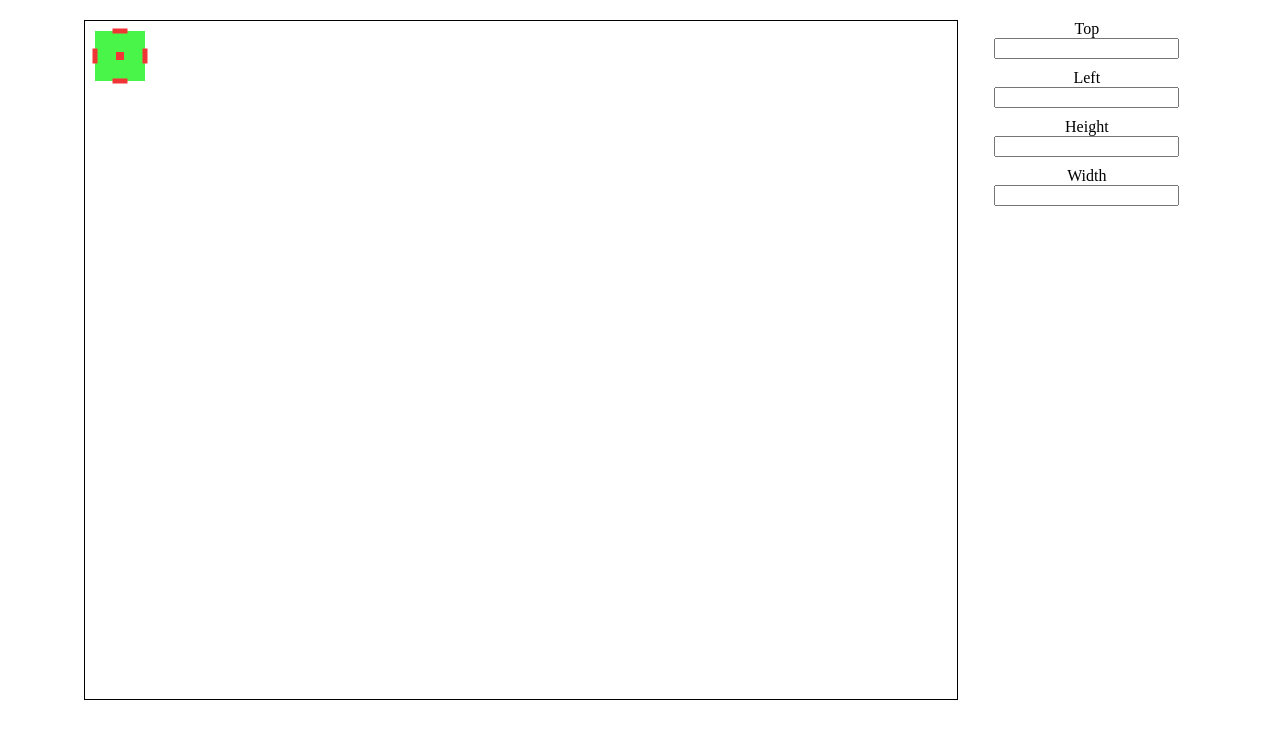
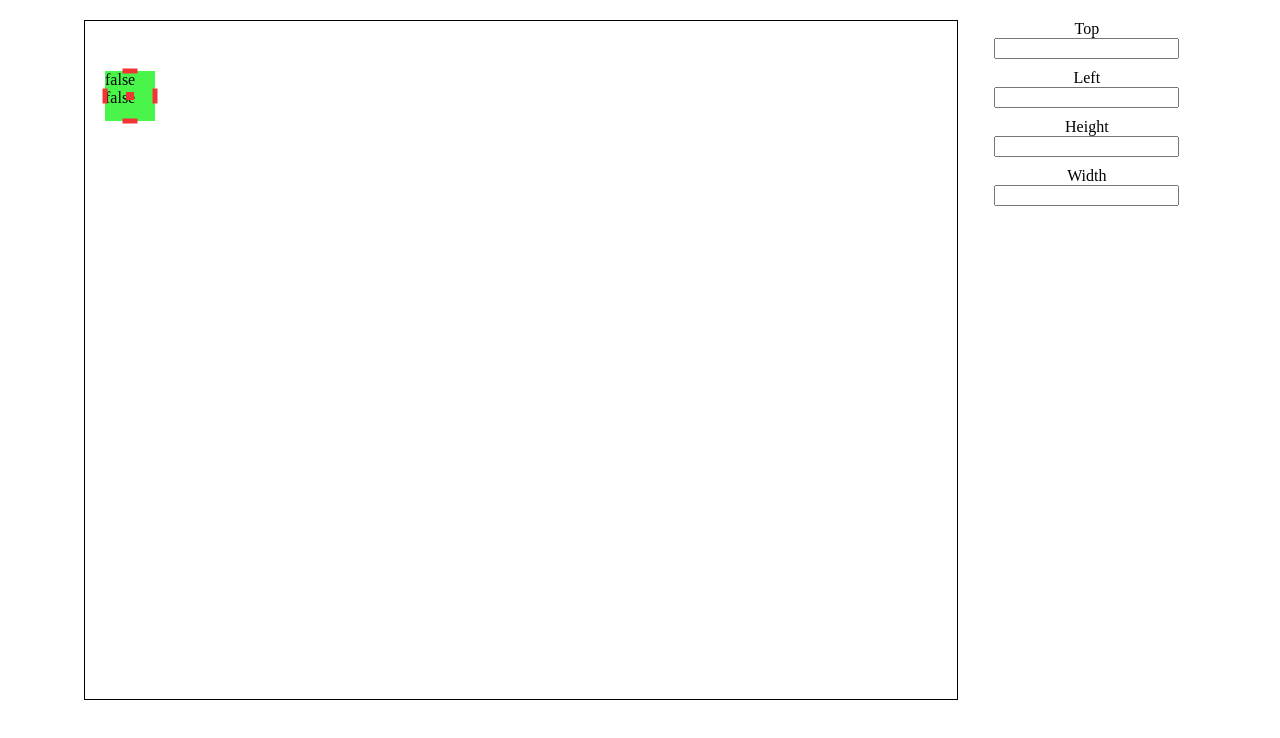
Before and after one commit to elephantMax/block-editor, a Vue app: page / in a window 1280 px wide. Shown: the top 738 px of the page. Built offline with nearby package versions, Linux system fonts and the light colour scheme.

Commit message:
block mouse move feature

```diff
--- a/src/App.vue
+++ b/src/App.vue
@@ -1,8 +1,8 @@
 <template>
   <div id="app">
-    <div class="wrapper">
-      <div class="wrapper__parent parent">
-        <Block />
+    <div class="wrapper" >
+      <div class="wrapper__parent parent" ref="parent">
+        <Block :parentData="{parentTop, parentLeft}" />
       </div>
       <Form class="wrapper__form" />
     </div>
@@ -10,11 +10,23 @@
 </template>
 
 <script>
-import Form from '@/components/Form.vue'
-import Block from '@/components/Block.vue'
+import Form from "@/components/Form.vue";
+import Block from "@/components/Block.vue";
 
 export default {
-  name: 'App',
-  components: { Form, Block }
-}
+  name: "App",
+  data() {
+    return {
+      parentTop: null,
+      parentLeft: null
+    }
+  },
+  components: { Form, Block },
+  mounted() {
+    if(this.$refs.parent) {
+      this.parentTop = this.$refs.parent.offsetTop
+      this.parentLeft = this.$refs.parent.offsetLeft
+    }
+  }
+};
 </script>
--- a/src/components/Block.vue
+++ b/src/components/Block.vue
@@ -1,15 +1,77 @@
 <template>
-  <div class="block">
+  <div class="block" :style="{ width, height, top, left }">
     <span class="block__stick block__stick--top"></span>
     <span class="block__stick block__stick--left"></span>
     <span class="block__stick block__stick--right"></span>
     <span class="block__stick block__stick--bottom"></span>
-    <span class="block__dot"></span>
+    <span
+      class="block__dot"
+      @mousemove="dotHandler"
+      @mousedown="mouseDownHandler"
+      @mouseover="mouseOver = true"
+      @mouseleave="mouseLeaveHandler"
+      @mouseup="mouseDown = false"
+    ></span>
+    {{ mouseOver }} {{ mouseDown }}
   </div>
 </template>
 
 <script>
-export default {};
+export default {
+  name: "Block",
+  props: ["parentData"],
+  data() {
+    return {
+      mouseOver: false,
+      mouseDown: false,
+    };
+  },
+  methods: {
+    mouseLeaveHandler() {
+      this.mouseOver = false;
+      this.mouseDown = false;
+    },
+    mouseDownHandler() {
+      this.mouseDown = true;
+      this.mouseOver = true;
+    },
+    dotHandler(e) {
+      e.preventDefault();
+      if (this.canResize) {
+        const left =
+          e.clientX -
+          this.parentData.parentLeft -
+          this.$store.getters.width / 2;
+        const top =
+          e.clientY -
+          this.parentData.parentTop -
+          this.$store.getters.height / 2;
+        this.$store.commit("setTop", top);
+        this.$store.commit("setLeft", left);
+      }
+    },
+  },
+  computed: {
+    top() {
+      return `${this.$store.getters.top}px`;
+    },
+    left() {
+      return `${this.$store.getters.left}px`;
+    },
+    height() {
+      return `${this.$store.getters.height}px`;
+    },
+    width() {
+      return `${this.$store.getters.width}px`;
+    },
+    canResize() {
+      if (this.mouseDown && this.mouseOver) {
+        return true;
+      }
+      return false;
+    },
+  },
+};
 </script>
 
 <style>
--- a/src/components/Form.vue
+++ b/src/components/Form.vue
@@ -1,26 +1,42 @@
 <template>
-  <form class="form">
+  <form class="form" @submit.prevent>
     <div class="form__group">
       <label class="form__label"> Top </label>
-      <input class="form__input input" type="text" />
+      <input class="form__input input" type="number" @input="updateTop" />
     </div>
     <div class="form__group">
       <label class="form__label"> Left </label>
-      <input class="form__input input" type="text" />
+      <input class="form__input input" type="number" @input="updateLeft" />
     </div>
     <div class="form__group">
       <label class="form__label"> Height </label>
-      <input class="form__input input" type="text" />
+      <input class="form__input input" type="number" @input="updateHeight" />
     </div>
     <div class="form__group">
       <label class="form__label"> Width </label>
-      <input class="form__input input" type="text" />
+      <input class="form__input input" type="number" @input="updateWidth" />
     </div>
   </form>
 </template>
 
 <script>
-export default {};
+export default {
+  name: "Form",
+  methods: {
+    updateWidth(e) {
+      this.$store.commit('setWidth', e.target.value)
+    },
+    updateHeight(e) {
+      this.$store.commit('setHeight', e.target.value)
+    },
+    updateTop(e) {
+      this.$store.commit('setTop', e.target.value)
+    },
+    updateLeft(e) {
+      this.$store.commit('setLeft', e.target.value)
+    },
+  },
+};
 </script>
 
 <style>
--- a/src/store/index.js
+++ b/src/store/index.js
@@ -5,11 +5,31 @@ Vue.use(Vuex)
 
 export default new Vuex.Store({
   state: {
+    top: 50,
+    left: 20,
+    height: 50,
+    width: 50
   },
   mutations: {
+    setTop(state, value) {
+      state.top = value
+    },
+    setLeft(state, value) {
+      state.left = value
+    },
+    setHeight(state, value) {
+      state.height = value
+    },
+    setWidth(state, value) {
+      state.width = value
+    }
   },
   actions: {
   },
-  modules: {
+  getters: {
+    top: (s) => s.top,
+    left: (s) => s.left,
+    height: (s) => s.height,
+    width: (s) => s.width,
   }
 })
```
